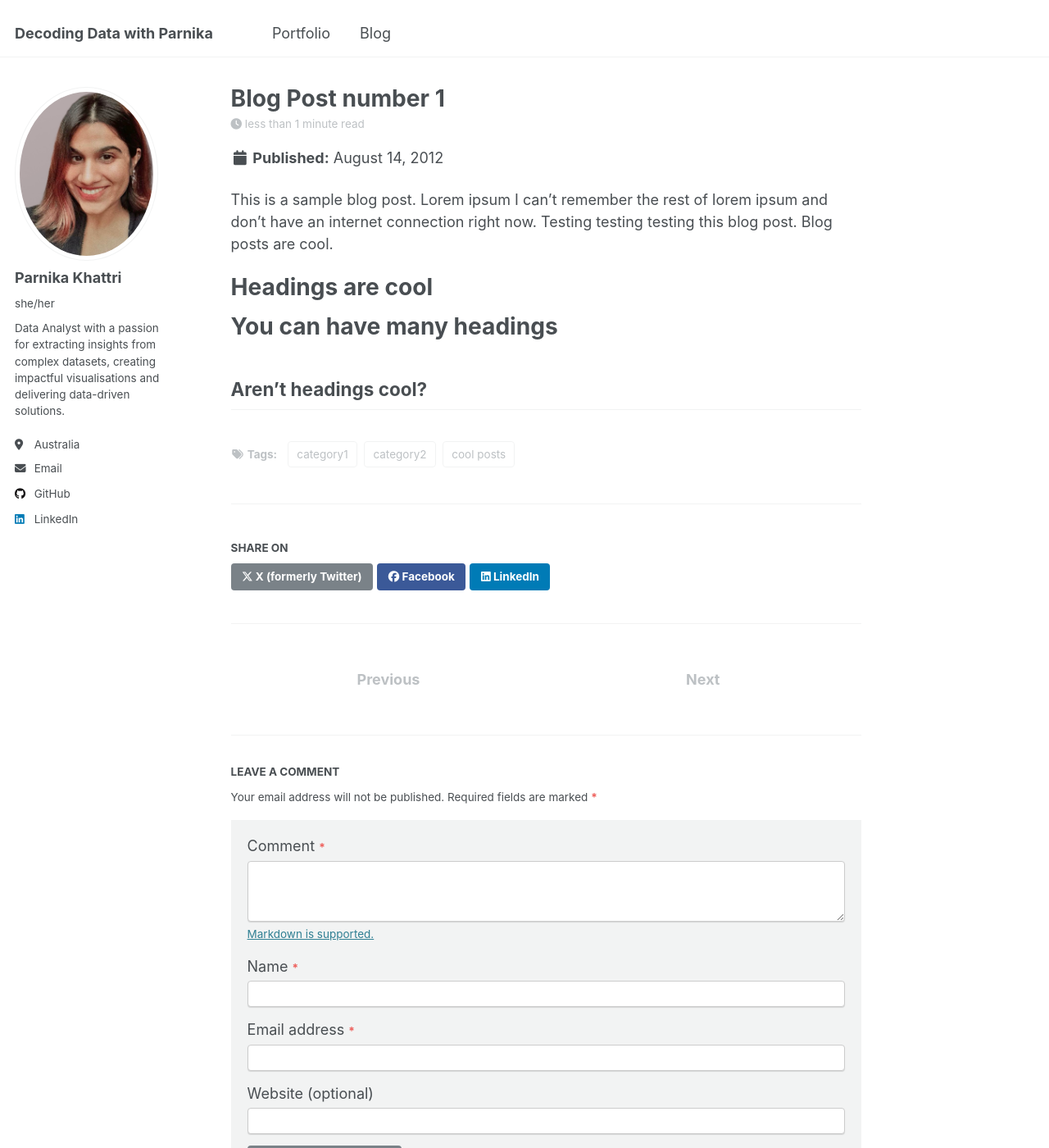
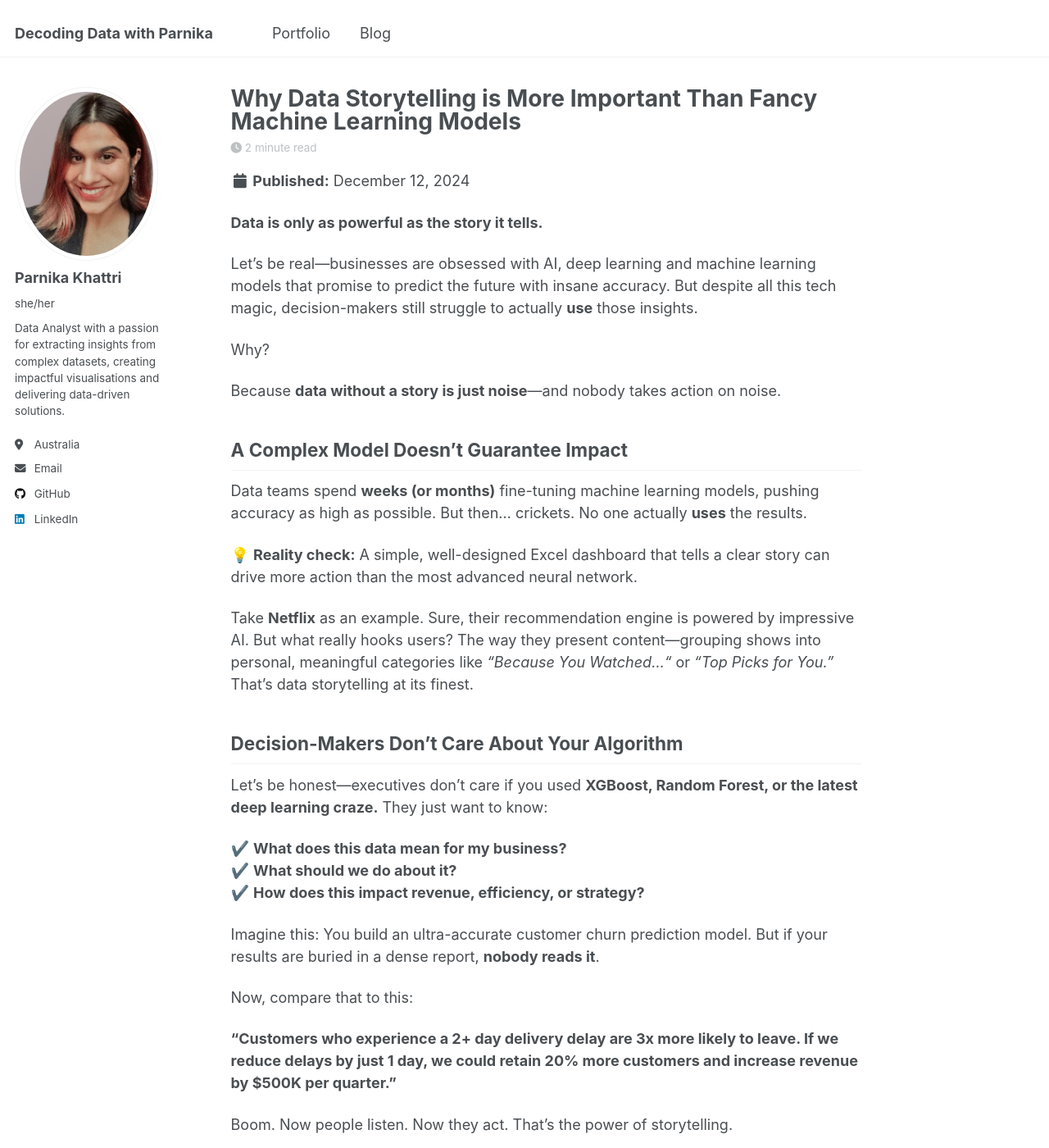
Before and after one commit to parnikakhattri/parnikakhattri.github.io, a Jekyll site: the page built from _posts/2012-08-14-blog-post-1.md, in a window 1280 px wide and 1400 px high. Shown: the whole window at 82% size. Built offline with Jekyll 4.4.1, drawn with Linux system fonts in a browser that asks for light colours; some of the changed text lies outside the part shown.

Commit message:
adding my first blog

```diff
--- a/_config.yml
+++ b/_config.yml
@@ -25,7 +25,7 @@ author:
 teaser                   :  # filename of teaser fallback teaser image placed in /images/, .e.g. "500x300.png"
 breadcrumbs              : false
 words_per_minute         : 160
-future                   : true
+future                   : false
 read_more                : "disabled"
 comments:
   provider               : "staticman"
--- a/_includes/portfolio-listing.html
+++ b/_includes/portfolio-listing.html
@@ -1,8 +1,8 @@
 <!-- 🌟 Portfolio Intro Section -->
 <section class="portfolio-intro">
   <h2>Data is everywhere—making sense of it is what I do best.</h2>
-  <p>Here, you'll find projects that showcase my skills in data analytics, machine learning, and automation.</p>
-  <p>Explore how I transform complex datasets into meaningful visualizations and solutions.</p>
+  <p>Here, you'll find projects that showcase my skills in data analytics, machine learning, and automation.
+    Explore how I transform complex datasets into meaningful visualizations and solutions.</p>
 </section>
 
 <!-- 📂 Portfolio Listing -->
--- a/_pages/year-archive.html
+++ b/_pages/year-archive.html
@@ -1,7 +1,7 @@
 ---
 layout: archive
 permalink: /year-archive/
-title: "Blog posts"
+title: " "
 author_profile: true
 redirect_from:
 - /wordpress/blog-posts/
--- a/_posts/2012-08-14-blog-post-1.md
+++ b/_posts/2012-08-14-blog-post-1.md
@@ -1,20 +1,68 @@
 ---
-title: 'Blog Post number 1'
-date: 2012-08-14
+title: 'Why Data Storytelling is More Important Than Fancy Machine Learning Models'
+date: 2024-12-12
 permalink: /posts/2012/08/blog-post-1/
 tags:
-  - cool posts
-  - category1
-  - category2
+  - Data Storytelling
+  - Machine Learning
+  - Critical Analysis
 ---
 
-This is a sample blog post. Lorem ipsum I can't remember the rest of lorem ipsum and don't have an internet connection right now. Testing testing testing this blog post. Blog posts are cool.
+**Data is only as powerful as the story it tells.**
 
-Headings are cool
-======
+Let’s be real—businesses are obsessed with AI, deep learning and machine learning models that promise to predict the future with insane accuracy. But despite all this tech magic, decision-makers still struggle to actually **use** those insights.
 
-You can have many headings
-======
+Why?
 
-Aren't headings cool?
-------
+Because **data without a story is just noise**—and nobody takes action on noise.
+
+## A Complex Model Doesn’t Guarantee Impact
+
+Data teams spend **weeks (or months)** fine-tuning machine learning models, pushing accuracy as high as possible. But then… crickets. No one actually **uses** the results.
+
+💡 **Reality check:** A simple, well-designed Excel dashboard that tells a clear story can drive more action than the most advanced neural network.
+
+Take **Netflix** as an example. Sure, their recommendation engine is powered by impressive AI. But what really hooks users? The way they present content—grouping shows into personal, meaningful categories like _"Because You Watched..."_ or _"Top Picks for You."_ That’s data storytelling at its finest.
+
+## Decision-Makers Don’t Care About Your Algorithm
+
+Let’s be honest—executives don’t care if you used **XGBoost, Random Forest, or the latest deep learning craze.** They just want to know:
+
+✔️ **What does this data mean for my business?**
+✔️ **What should we do about it?**
+✔️ **How does this impact revenue, efficiency, or strategy?**
+
+Imagine this: You build an ultra-accurate customer churn prediction model. But if your results are buried in a dense report, **nobody reads it**.
+
+Now, compare that to this:
+
+**"Customers who experience a 2+ day delivery delay are 3x more likely to leave. If we reduce delays by just 1 day, we could retain 20% more customers and increase revenue by $500K per quarter."**
+
+Boom. Now people listen. Now they act. That’s the power of storytelling.
+
+## Simplicity Wins Every Time
+
+A model is only valuable if people can actually **understand and trust it.**
+
+✔️ **Overcomplicated models** → Confuse stakeholders. Nothing happens.
+✔️ **Clear data storytelling** → Builds confidence. Decisions get made.
+
+Think about **Google Search**—arguably one of the most advanced AI models ever built. But do users care about the AI behind it? Nope. They just see **simple, clear search results** that instantly make sense.
+
+That’s what great data storytelling does—it makes complex insights feel effortless.
+
+## Data Storytelling Creates Buy-In
+
+The best data professionals aren’t just number crunchers. They’re storytellers who make data **mean something** to the people who need it.
+
+✔️ **Use visuals** (graphs, dashboards, infographics)
+✔️ **Ditch the jargon** (explain it like you would to a friend)
+✔️ **Make it actionable** (tell them exactly what to do next)
+
+Great storytelling turns data from _"interesting"_ to **"business-critical."**
+
+## Final Thoughts: Be a Data Storyteller, Not Just a Data Scientist
+
+Let’s stop obsessing over model complexity and start focusing on what actually **drives action.**
+
+Because at the end of the day, **the best model isn’t the most advanced one—it’s the one people actually use.** 🎯
--- a/_sass/layout/_portfolio.scss
+++ b/_sass/layout/_portfolio.scss
@@ -13,6 +13,12 @@
 
 .portfolio-header p {
   font-size: 1.2rem;
+}
+
+.portfolio-intro p {
+  color: #666;
+  /* Medium grey */
+  font-size: 1rem;
 }
 
 /* Portfolio Container */
```
Also changed, not shown: _portfolio/project2.md (+1 -1 lines), _posts/2013-08-14-blog-post-2.md (deleted, +0 -20 lines), _posts/2014-08-14-blog-post-3.md (deleted, +0 -20 lines), _posts/2015-08-14-blog-post-4.md (deleted, +0 -20 lines), _posts/2199-01-01-future-post.md (deleted, +0 -11 lines). Lines whose indentation alone changed are shown as unchanged.
